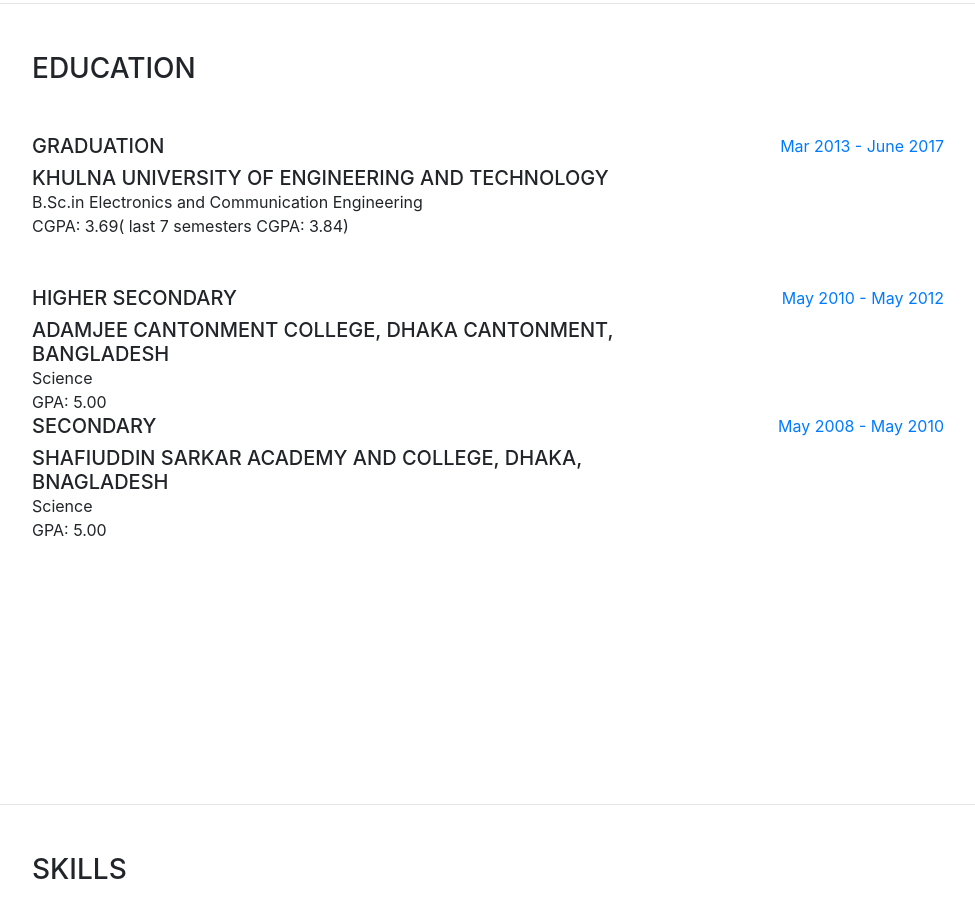
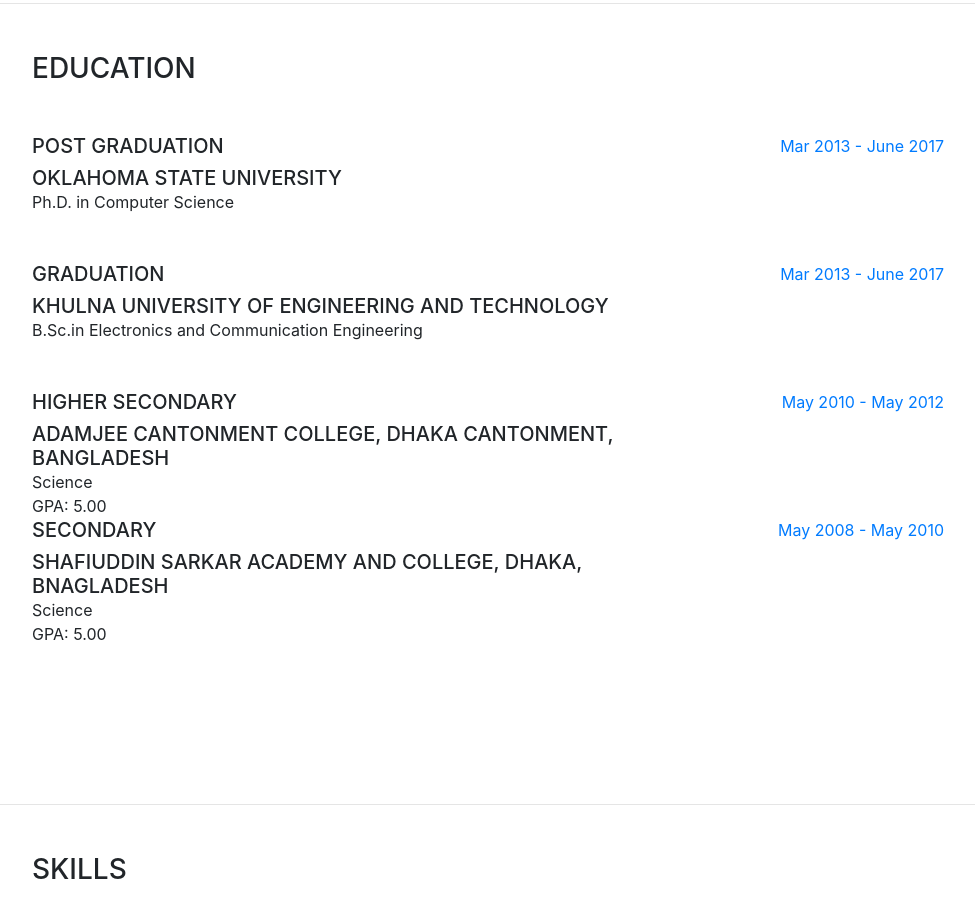
Before and after one commit to khaledmohammedsaifuddin/Profile, a website with bundled scripts: page index.html in a window 1280 px wide. Shown: the part 1598-2516 px from the top of the page, without its empty margins (288-1263 px from the left). Built offline with nearby package versions, Linux system fonts and the light colour scheme; a web font is replaced by a local one.

Commit message:
update
update

```diff
--- a/index.html
+++ b/index.html
@@ -122,12 +122,23 @@
       <section class="resume-section p-3 p-lg-5 d-flex flex-column" id="education">
           <h3 class="mb-5">Education</h3>
 
+
+          <div class="resume-item d-flex flex-column flex-md-row mb-5">
+            <div class="resume-content mr-auto">
+              <h5>Post Graduation</h5>
+              <h5 class="mb-0">Oklahoma State University</h5>
+              Ph.D. in Computer Science</br>
+                </div>
+            <div class="resume-date text-md-right">
+              <span class="text-primary">Mar 2013 - June 2017</span>
+            </div>
+          </div>
+
           <div class="resume-item d-flex flex-column flex-md-row mb-5">
             <div class="resume-content mr-auto">
               <h5>Graduation</h5>
               <h5 class="mb-0">Khulna University of Engineering and Technology</h5>
               B.Sc.in Electronics and Communication Engineering</br>
-              CGPA: 3.69( last 7 semesters CGPA: 3.84)
             </div>
             <div class="resume-date text-md-right">
               <span class="text-primary">Mar 2013 - June 2017</span>
```
